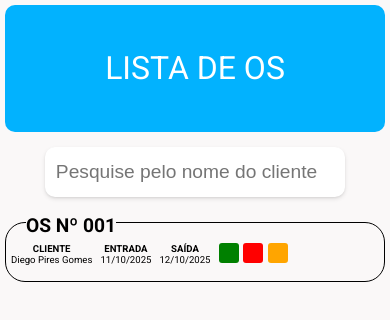
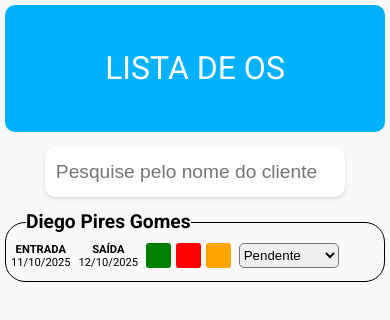
Before and after one commit to Didigos/catalogoacbrfront, a React (Vite) app: page /admin/servicos in a window 390 px wide. Shown: the top 320 px of the page. Built offline with nearby package versions, Linux system fonts and the light colour scheme; no server answers.

Commit message:
Adicionar funcionalidade de formulário e ajustes de estilo na seção de Serviços: implementar seleção de situação e atualizar estilos de elementos

```diff
--- a/src/pages/Servicos/Servicos.jsx
+++ b/src/pages/Servicos/Servicos.jsx
@@ -1,5 +1,7 @@
 import styles from "./Servicos.module.css";
+import { useForm } from "react-hook-form";
 const Servicos = () => {
+    const { register, handleSubmit, reset, formState: { errors } } = useForm();
   return (
     <main className={styles.servicos__main}>
       <header className={styles.servicos__header}>
@@ -13,13 +15,9 @@ const Servicos = () => {
       <ul className={styles.list__section}>
         <li className={styles.list__item}>
           <div className={styles.list__item__title}>
-            <span>OS Nº 001</span>
+            <span>Diego Pires Gomes</span>
           </div>
             <div className={styles.list__item__container}>
-                <div className={styles.container__clientName}>
-                    <h1>CLIENTE</h1>
-                    <span>Diego Pires Gomes</span>
-                </div>
                 <div className={styles.date__join}>
                     <h1>ENTRADA</h1>
                     <span>11/10/2025</span>
@@ -33,6 +31,16 @@ const Servicos = () => {
                     <div className={`${styles.action__delete} ${styles.action__btn}`}></div>
                     <div className={`${styles.action__print} ${styles.action__btn}`}></div>
                 </div>
+                <div className={styles.item__situations}>
+                    <select
+                    className={styles.item__select}
+                    {...register("situacao")}
+                    >
+                        <option value="pendente">Pendente</option>
+                        <option value="em_andamento">Em Andamento</option>
+                        <option value="concluido">Concluído</option>
+                    </select>
+                </div>
             </div>
         </li>
       </ul>
--- a/src/pages/Servicos/Servicos.module.css
+++ b/src/pages/Servicos/Servicos.module.css
@@ -59,7 +59,7 @@
     .list__item__title {
         position: absolute;
         background-color: #FAF8F8;
-        top: -9px;
+        top: -13px;
         left: 20px;
 
         & span {
@@ -76,7 +76,7 @@
         gap: .5rem;
         padding-top: 20px;
         padding-left: 5px;
-        font-size: .6rem;
+        font-size: .7rem;
     }
 
     .container__clientName {
@@ -111,8 +111,8 @@
     }
 
     .action__btn {
-        width: 20px;
-        height: 20px;
+        width: 25px;
+        height: 25px;
         border-radius: 3px;
 
     }
@@ -129,5 +129,11 @@
         background-color: orange;
     }
 
+    .item__select {
+        width: 100px;
+        height: 25px;
+        border-radius: 5px;
+    }
+
 
 }
```
